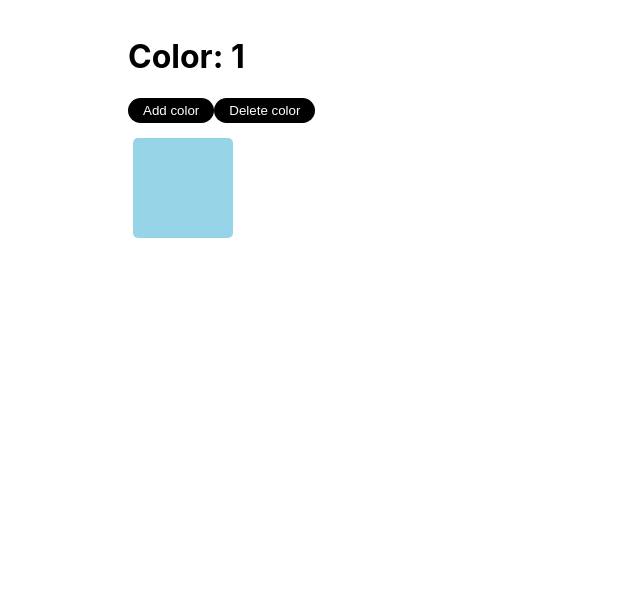
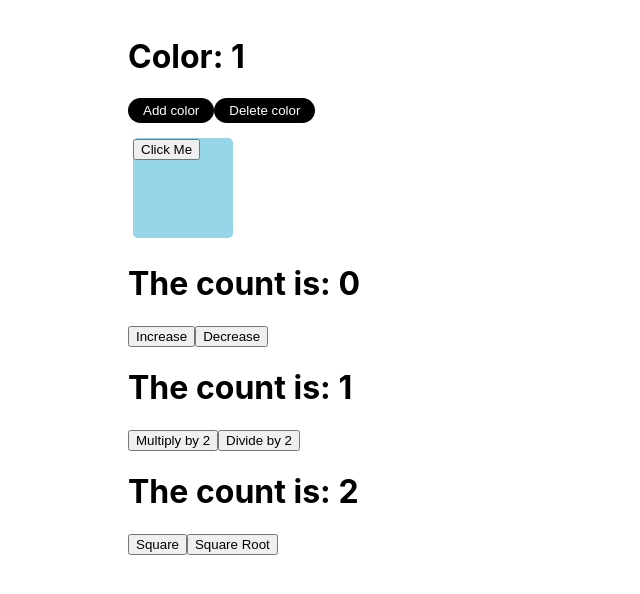
Before and after one commit to Divyanshu2607/LPU-MERN-React, a React (Create React App) app: page / in a window 1280 px wide. Both pictures are taken after a click on the button "Add color". Shown: the top 594 px of the page, without its empty margins (0-640 px from the left). Built offline with nearby package versions, Linux system fonts and the light colour scheme.

Commit message:
[Add] Screens and LSU

```diff
--- a/src/App.js
+++ b/src/App.js
@@ -1,6 +1,7 @@
 import { Component } from "react";
 import "./App.css";
 import ColorScreen from "./screens/ColorScreen";
+import CounterScreen from "./screens/CounterScreen";
 
 class App extends Component {
   render() {
@@ -8,6 +9,7 @@ class App extends Component {
     return (
       <div style={{ padding: "2vh 10%" }}>
         <ColorScreen />
+        <CounterScreen />
       </div>
     );
   }
--- a/src/components/ColoBox.js
+++ /dev/null
@@ -1,29 +0,0 @@
-import { Component } from "react";
-
-class ColorBox extends Component {
-  componentDidMount = () => {
-    console.log("Created new Color Box");
-  };
-
-  componentWillUnmount = () => {
-    console.log("Removed color box");
-  };
-
-  render = () => {
-    return (
-      <div
-        style={{
-          background: this.props.color,
-          height: "100px",
-          width: "100px",
-          margin: "5px",
-          borderRadius: "5px",
-        }}
-      >
-        {" "}
-      </div>
-    );
-  };
-}
-
-export default ColorBox;
--- /dev/null
+++ b/src/components/ColorBox.js
@@ -0,0 +1,45 @@
+import { useEffect } from "react";
+
+const ColorBox = (props) => {
+  useEffect(() => {
+    console.log("Created new Color Box");
+    return () => {
+      console.log("Removed color box");
+    };
+  }, []);
+
+  /**
+   * useEffect is a function that takes two arguments
+   * 1. An effect function which is function that has some logic
+   * 2. OPTIONAL: An array of variables
+   *
+   * NOTE: The effect function may return a function. The returned function acts
+   * as componentWillUnmount
+   *
+   * Effect function is a alternative of componentDidMount
+   * and componentWillUpdate
+   *
+   * 2nd variable
+   * 1. Not passed -> effect will run at mount and every update
+   * 2. Empty array was passed -> effect will run only at mount
+   * 3. Non-Empty array was passed -> effect will run at mount and only when any variable (state)
+   *    in the array is updated
+   */
+
+  return (
+    <div
+      style={{
+        background: props.color,
+        height: "100px",
+        width: "100px",
+        margin: "5px",
+        borderRadius: "5px",
+      }}
+    >
+      {" "}
+      <button onClick={props.onButtonClick}>Click Me</button>
+    </div>
+  );
+};
+
+export default ColorBox;
--- a/src/components/Counter.js
+++ b/src/components/Counter.js
@@ -1,37 +1,40 @@
-import { Component } from "react";
+import { useState } from "react";
 
-class Counter extends Component {
-  state = {
-    count: this.props.startVal
-  };
+const Counter = (props) => {
+  /**
+   * useState is a hook that brings the power of state in a F comp.
+   * It takes 1 arg.. which rep. the initial value of state
+   * It returns an array that contains only 2 el
+   * arr[0] = state var
+   * arr[1] = function to change state
+   */
+  const [state, setState] = useState({ count: props.startVal });
 
-  render = () => {
   return (
     <>
-        <h1>The count is: {this.state.count}</h1>
+      <h1>The count is: {state.count}</h1>
       <div>
         <button
           onClick={() => {
-              let count = this.state.count;
-              count = this.props.btn1OnClick(count);
-              this.setState({ count });
+            let count = state.count;
+            count = props.btn1OnClick(count);
+            setState({ count });
           }}
         >
-            {this.props.btn1Text}
+          {props.btn1Text}
         </button>
         <button
           onClick={() => {
-              let count = this.state.count;
-              count = this.props.btn2OnClick(count);
-              this.setState({ count });
+            let count = state.count;
+            count = props.btn2OnClick(count);
+            setState({ count });
           }}
         >
-            {this.props.btn2Text}
+          {props.btn2Text}
         </button>
       </div>
     </>
   );
 };
-}
 
 export default Counter;
--- a/src/screens/ColorScreen.js
+++ b/src/screens/ColorScreen.js
@@ -1,48 +1,65 @@
-import { Component } from "react";
-import ColorBox from "../components/ColoBox";
+import { useEffect, useState } from "react";
+import ColorBox from "../components/ColorBox";
 
-class ColorScreen extends Component {
-  // Create a state that is an array containing colors
-  // On click of Add color, add new color to the state
-  // Iterate over the state to render boxes
+const ColorScreen = () => {
+  const [state, setState] = useState({ colors: [] });
+  const [headerInfo, setHeaderInfo] = useState({
+    color: "black",
+    boxClicked: null,
+  });
 
-  state = {
-    colors: [],
+  useEffect(() => {
+    console.log("Color Screen was updated");
+  });
+
+  const onButtonClick = (color, boxNumber) => {
+    setHeaderInfo({ color: color, boxClicked: boxNumber });
   };
 
-  componentDidUpdate = () => {
-    console.log("Color Screen was updated");
-  };
-
-  showColorBoxes = () => {
-    let colorBoxes = this.state.colors.map((el) => {
-      return <ColorBox color={el} />;
+  const showColorBoxes = () => {
+    let colorBoxes = state.colors.map((el, index) => {
+      return (
+        <ColorBox
+          color={el}
+          key={index}
+          onButtonClick={() => {
+            onButtonClick(el, index + 1);
+          }}
+        />
+      );
     });
     return colorBoxes;
   };
 
-  generateNewColor = () => {
+  const generateNewColor = () => {
     // 8-bits -> 16 million colors
     // rgb(abc, abc, abc)
     // r -> 8 bits (0 - 255)
     // g -> 8 bits (0 - 255)
     // b -> 8 bits (0 - 255)
-    return `rgb(${this.getRandomNumber()}, ${this.getRandomNumber()}, ${this.getRandomNumber()})`;
+    return `rgb(${getRandomNumber()}, ${getRandomNumber()}, ${getRandomNumber()})`;
   };
 
-  getRandomNumber = () => {
+  const getRandomNumber = () => {
     return Math.floor(Math.random() * 256);
   };
 
-  handleClick = () => {
-    const newColor = this.generateNewColor();
-    this.setState({ colors: [...this.state.colors, newColor] });
+  const handleClick = () => {
+    const newColor = generateNewColor();
+    setState({ colors: [...state.colors, newColor] });
   };
 
-  render = () => {
   return (
     <>
-        <h1>Color: {this.state.colors.length}</h1>
+      <h1 style={{ color: headerInfo.color }}>
+        Color: {state.colors.length} &nbsp;
+        {headerInfo.boxClicked && (
+          <span style={{ fontSize: "1rem" }}>
+            Box Clicked: {headerInfo.boxClicked}
+          </span>
+        )}
+      </h1>
+
       <div>
         <button
           style={{
@@ -52,7 +69,7 @@ class ColorScreen extends Component {
             color: "white",
             background: "black",
           }}
-            onClick={this.handleClick}
+          onClick={handleClick}
         >
           Add color
         </button>
@@ -65,10 +82,10 @@ class ColorScreen extends Component {
             background: "black",
           }}
           onClick={() => {
-              if (this.state.colors.length) {
-                let colorArr = [...this.state.colors];
+            if (state.colors.length) {
+              let colorArr = [...state.colors];
               colorArr.pop();
-                this.setState({ colors: colorArr });
+              setState({ colors: colorArr });
             }
           }}
         >
@@ -82,13 +99,101 @@ class ColorScreen extends Component {
             gap: "10px",
           }}
         >
-            {this.showColorBoxes()}
+          {showColorBoxes()}
         </div>
       </div>
     </>
   );
 };
-}
+
+// class ColorScreen extends Component {
+//   // Create a state that is an array containing colors
+//   // On click of Add color, add new color to the state
+//   // Iterate over the state to render boxes
+
+//   state = {
+//     colors: [],
+//   };
+
+//   componentDidUpdate = () => {
+//     console.log("Color Screen was updated");
+//   };
+
+//   showColorBoxes = () => {
+//     let colorBoxes = this.state.colors.map((el, index) => {
+//       return <ColorBox color={el} key={index} />;
+//     });
+//     return colorBoxes;
+//   };
+
+//   generateNewColor = () => {
+//     // 8-bits -> 16 million colors
+//     // rgb(abc, abc, abc)
+//     // r -> 8 bits (0 - 255)
+//     // g -> 8 bits (0 - 255)
+//     // b -> 8 bits (0 - 255)
+//     return `rgb(${this.getRandomNumber()}, ${this.getRandomNumber()}, ${this.getRandomNumber()})`;
+//   };
+
+//   getRandomNumber = () => {
+//     return Math.floor(Math.random() * 256);
+//   };
+
+//   handleClick = () => {
+//     const newColor = this.generateNewColor();
+//     this.setState({ colors: [...this.state.colors, newColor] });
+//   };
+
+//   render = () => {
+//     return (
+//       <>
+//         <h1>Color: {this.state.colors.length}</h1>
+//         <div>
+//           <button
+//             style={{
+//               borderRadius: "30px",
+//               padding: "5px 15px",
+//               border: "0",
+//               color: "white",
+//               background: "black",
+//             }}
+//             onClick={this.handleClick}
+//           >
+//             Add color
+//           </button>
+//           <button
+//             style={{
+//               borderRadius: "30px",
+//               padding: "5px 15px",
+//               border: "0",
+//               color: "white",
+//               background: "black",
+//             }}
+//             onClick={() => {
+//               if (this.state.colors.length) {
+//                 let colorArr = [...this.state.colors];
+//                 colorArr.pop();
+//                 this.setState({ colors: colorArr });
+//               }
+//             }}
+//           >
+//             Delete color
+//           </button>
+//           <div
+//             style={{
+//               marginTop: "10px",
+//               display: "grid",
+//               gridTemplateColumns: "repeat(3, 1fr)",
+//               gap: "10px",
+//             }}
+//           >
+//             {this.showColorBoxes()}
+//           </div>
+//         </div>
+//       </>
+//     );
+//   };
+// }
 
 export default ColorScreen;
 
@@ -98,3 +203,14 @@ export default ColorScreen;
  * Life Updates -> Component Update -> State
  * Death -> Unmounting of component -> As soon as it is removed from the screen
  */
+
+/**
+ * In a C based comp., we have a lot of members of the Component class that we can use
+ * Eg: state, setState, componentDidMount, etc.
+ *
+ * In a F based comp., we cannot use the members of the Component class, because no inheritance.
+ * Thus, F comp are weak!!
+ *
+ * In order to make use of C based functionalities in a F based comp., we have to depend on other means
+ * These means are called HOOKS!
+ */
--- a/src/screens/CounterScreen.js
+++ b/src/screens/CounterScreen.js
@@ -1,8 +1,6 @@
-import { Component } from "react";
 import Counter from "../components/Counter";
 
-class CounterScreen extends Component {
-  render = () => {
+const CounterScreen = () => {
   return (
     <>
       <Counter
@@ -38,9 +36,7 @@ class CounterScreen extends Component {
       <Counter
         btn1Text="Square"
         btn2Text="Square Root"
-          btn1OnClick={(count) => {
-            return count * count;
-          }}
+        btn1OnClick={(count) => count * count}
         btn2OnClick={(count) => {
           if (Math.sqrt(count) < 1) {
             return 1;
@@ -53,6 +49,5 @@ class CounterScreen extends Component {
     </>
   );
 };
-}
 
 export default CounterScreen;
```
Lines whose indentation alone changed are shown as unchanged.
